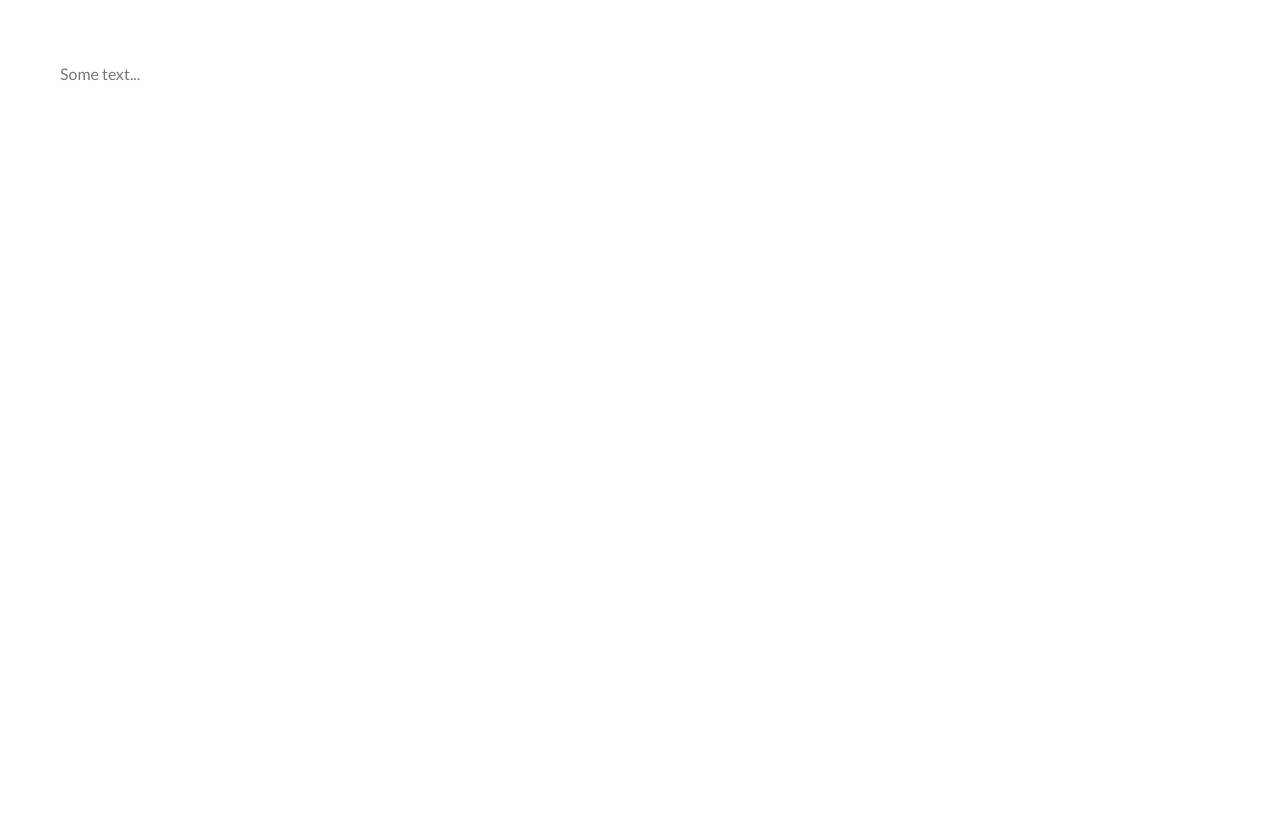
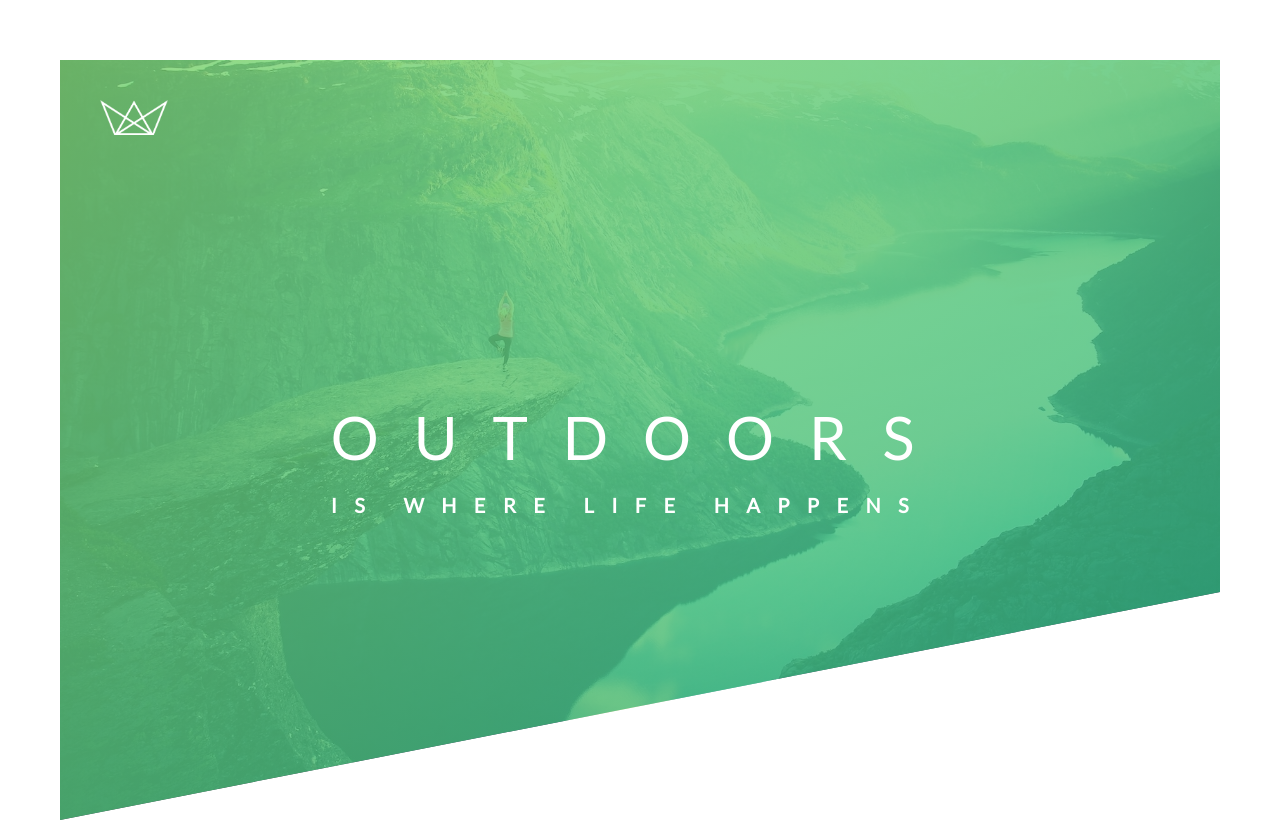
Before and after one commit to oceenachi/Natours-landing-page, a plain HTML site: page index.html in a window 1280 px wide. Drawn offline with Linux system fonts and the light colour scheme.

Commit message:
Fixed up the title animation

```diff
--- a/css/style.css
+++ b/css/style.css
@@ -19,3 +19,98 @@ html, body {
     color: #777;
     padding: 30px;
 }
+
+.header {
+    height: 95vh;
+    background-image: linear-gradient(
+        to right bottom,
+        rgba(126, 213, 111, 0.801),
+        rgba(40, 180, 133, 0.801)),
+        url(../images/img/hero.jpg);
+    background-size: cover;
+    background-position: top;
+    clip-path: polygon(0 0,100% 0,100% 70%, 0 100%);
+    position: relative;
+}
+
+.logo-box{
+    position: absolute;
+    top: 40px;
+    left: 40px;
+}
+
+.logo{
+    height: 35px;
+}
+
+.text-box{
+    position: absolute;
+    top: 50%;
+    left: 50%;
+    transform: translate(-50%, -40%);
+
+}
+.heading-primary{
+    color: #fff;
+    text-transform: uppercase;
+    backface-visibility: hidden;
+
+}
+.heading-primary-main{
+    display: block;
+    font-size: 60px;
+    font-weight: 400;
+    letter-spacing: 35px;
+    animation: moveInLeft 1s ease-out;
+
+    /*
+    animation-delay: 3s;
+    animation-iteration-count: 3;
+    animation-timing-function: ease-in-out;
+    */
+
+}
+.heading-primary-sub{
+    display: block;
+    font-size: 20px;
+    font-weight: 700;
+    letter-spacing: 17.4px;
+}
+
+@keyframes moveInLeft{
+    0%{
+        opacity: 0;
+        transform: translateX(-100px);
+    }
+    80%{
+        transform: translate(10px);
+
+    }
+
+    100%{
+        opacity: 1;
+        transform: translatex(0);
+
+    }
+}
+
+@keyframes moveInRight{
+    0%{
+        opacity: 0;
+        transform: translateX(100px);
+
+    }
+    50%{
+        transform: rotateX(180deg);
+
+    }
+    80%{
+        transform: translateX(-10px);
+
+    }
+    100%{
+        opacity: 1;
+        transform: translateX(0);
+
+    }
+}
--- a/index.html
+++ b/index.html
@@ -11,7 +11,17 @@
 </head>
 <body>
     <header class="header">
-        Some text...
+
+        <div class="logo-box">
+            <img src="images/img/logo-white.png" alt="Logo" class="logo"/>
+        </div>
+        <div class="text-box">
+            <h1 class="heading-primary">
+                <span class="heading-primary-main">Outdoors</span>
+                <span class="heading-primary-sub">is where Life happens</span>
+            </h1>
+        </div>
+
     </header>
 
 </body>
```
